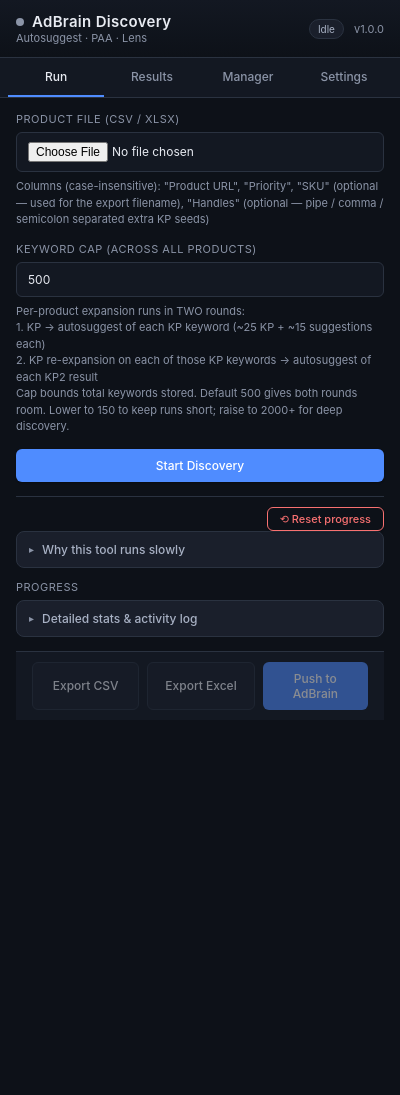
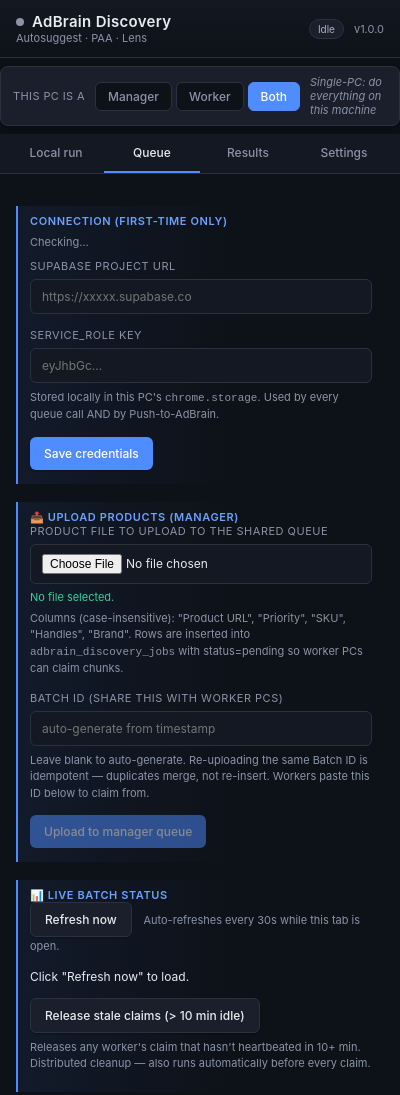
Before and after one commit to dropyparcelverifier-blip/Keyword-Planner, a browser extension: page popup.html in a window 400 px wide. Shown: the top 1095 px of the page. Before the commit the page ends 844 px from the top, so only its background shows below. Drawn offline with Linux system fonts and the light colour scheme.

Commit message:
popup: whole-popup role-based UI (Manager / Worker / Both)
The previous role toggle lived inside the Manager tab and only hid
sections within that tab — Run/Results/Settings stayed identical
across roles, which left worker PCs staring at a Run tab they should
never use, and the role choice was so deeply buried users missed it.

Now role drives the entire popup:

- Sticky banner under header. Always visible, three buttons (Manager,
  Worker, Both). Switching role updates body[data-mgr-role].
- All role-gated elements carry [data-show-when="comma,separated,
  role,list"]. CSS hides by default, un-hides on body-role match
  with display:revert. Single source of truth - tabs, sections,
  and any future element all use the same attribute. No JS toggling.
- Tabs themselves are now role-gated:
    Manager: Queue, Results, Settings
    Worker:  Queue, Results, Settings
    Both:    Local run + Queue + Results + Settings
  The Run tab (local file mode) is hidden unless you really want a
  single-PC setup. Workers should claim from the queue, not load
  files. Run tab renamed to "Local run" to reinforce that.
- The Manager tab is renamed to "Queue" (its real purpose). Default
  active tab + panel are now Queue, so a fresh popup lands on the
  distributed workflow instead of the local Run tab.
- Inside the Queue tab: role-aware section titles
    Manager: Upload products / Live status / Download all CSVs
    Worker:  Live status / Claim & run on this PC
    Both:    everything
- mgrApplyRole now also auto-switches the active tab if the current
  active one is hidden by the new role (e.g., user on Run tab clicks
  Manager -> auto-switches to Queue).
- body[data-mgr-role="both"] default attribute on <body> so there's no
  flash of empty UI before popup.js initialises.

```diff
--- a/popup.html
+++ b/popup.html
@@ -178,6 +178,68 @@
     button.secondary:hover:not(:disabled) { background: var(--panel-2); border-color: var(--border-strong); }
     button.danger { background: var(--danger); color: #1a0d0d; }
     button.danger:hover:not(:disabled) { background: #fca5a5; }
+
+    /* ============ Role banner — drives whole-popup role-based UI ============
+       Always-visible sticky banner under the header. The chosen role sets
+       body[data-mgr-role] which the visibility rules below use to hide
+       tabs and sections that aren't relevant to this PC's job.
+       Replaces the per-tab role buttons that lived inside the Manager
+       tab — those were too easy to miss, so the user's PC ended up in
+       the wrong mode and showed confusing controls. */
+    .role-banner {
+      display: flex;
+      align-items: center;
+      gap: 10px;
+      padding: 8px 12px;
+      margin: 8px 0;
+      background: var(--panel);
+      border: 1px solid var(--border);
+      border-radius: 8px;
+      box-shadow: var(--shadow-md);
+    }
+    .role-banner-label {
+      font-size: 11px;
+      color: var(--muted);
+      text-transform: uppercase;
+      letter-spacing: 0.4px;
+      flex-shrink: 0;
+    }
+    .role-banner-btns { display: flex; gap: 4px; }
+    .role-btn {
+      padding: 6px 12px;
+      font-size: 12px;
+      font-weight: 500;
+      border-radius: 6px;
+      border: 1px solid var(--border);
+      background: var(--bg);
+      color: var(--muted);
+      cursor: pointer;
+      box-shadow: none;
+    }
+    .role-btn:hover { background: var(--panel-2); color: var(--text); }
+    .role-btn.active {
+      background: var(--accent);
+      color: white;
+      border-color: var(--accent);
+    }
+    .role-banner-hint {
+      font-size: 11px;
+      color: var(--muted);
+      margin-left: auto;
+      font-style: italic;
+    }
+
+    /* Whole-popup role-based visibility. Any element with [data-show-when]
+       is shown ONLY if its comma-separated list includes the current role.
+       Tabs (top-of-popup) and sections (inside the Queue tab) use this same
+       mechanism — single source of truth, no JS toggling display:none on
+       each section individually.
+       Use display:revert so the element falls back to its natural display
+       value (block for div, inline-flex for .tab) when shown. */
+    [data-show-when] { display: none !important; }
+    body[data-mgr-role="manager"] [data-show-when*="manager"],
+    body[data-mgr-role="worker"]  [data-show-when*="worker"],
+    body[data-mgr-role="both"]    [data-show-when*="both"] { display: revert !important; }
 
     /* Reusable banner classes (replaces inline style="..."). Each banner
        has the same layout but a different colour family. */
@@ -786,7 +848,7 @@
     }
   </style>
 </head>
-<body>
+<body data-mgr-role="both">
   <header>
     <div>
       <h1>AdBrain Discovery</h1>
@@ -798,14 +860,27 @@
     </div>
   </header>
 
-  <div class="tabs">
-    <div class="tab active" data-tab="run">Run</div>
-    <div class="tab" data-tab="results">Results</div>
-    <div class="tab" data-tab="manager">Manager</div>
-    <div class="tab" data-tab="settings">Settings</div>
+  <!-- Sticky role banner. Drives the entire popup's visibility — sets
+       body[data-mgr-role] which CSS uses to hide irrelevant tabs and
+       sections. Always visible so the user can switch role at any time. -->
+  <div class="role-banner">
+    <div class="role-banner-label">This PC is a</div>
+    <div class="role-banner-btns">
+      <button class="role-btn" data-role="manager" id="roleBtnManager" title="Upload product files, monitor batch progress, collect all CSVs">Manager</button>
+      <button class="role-btn" data-role="worker"  id="roleBtnWorker"  title="Claim chunks from the manager's queue and run the engine">Worker</button>
+      <button class="role-btn" data-role="both"    id="roleBtnBoth"    title="Single-PC setup — manager + worker on one machine">Both</button>
+    </div>
+    <span class="role-banner-hint" id="roleBannerHint"></span>
   </div>
 
-  <div class="panel active" id="panel-run">
+  <div class="tabs">
+    <div class="tab"        data-tab="run"      data-show-when="both">Local run</div>
+    <div class="tab active" data-tab="queue"    data-show-when="manager,worker,both">Queue</div>
+    <div class="tab"        data-tab="results"  data-show-when="manager,worker,both">Results</div>
+    <div class="tab"        data-tab="settings" data-show-when="manager,worker,both">Settings</div>
+  </div>
+
+  <div class="panel" id="panel-run">
     <div class="section">
       <label class="label">Product file (CSV / XLSX)</label>
       <input type="file" id="fileInput" accept=".csv,.xlsx,.xls" />
@@ -1069,25 +1144,12 @@
     </div>
   </div>
 
-  <!-- ─────── Manager tab — distributed multi-PC mode ─────── -->
-  <div class="panel" id="panel-manager">
-
-    <!-- Role selector. Determines which sections of this tab are visible
-         so each PC sees only the controls relevant to its job. Stored in
-         localStorage so the choice sticks per-PC. -->
-    <div class="settings-group">
-      <div class="settings-group-title">This PC's role</div>
-      <div class="section" style="display:flex; gap:6px;">
-        <button class="secondary mgr-role-btn" data-role="manager" id="mgrRoleManager">Manager only</button>
-        <button class="secondary mgr-role-btn" data-role="worker"  id="mgrRoleWorker">Worker only</button>
-        <button class="secondary mgr-role-btn" data-role="both"    id="mgrRoleBoth">Both</button>
-      </div>
-      <div class="hint" style="margin-top:6px;">
-        <strong>Manager</strong> uploads the product list once and watches batch progress.
-        <strong>Worker</strong> claims chunks from the queue and runs them.
-        <strong>Both</strong> for single-PC test or the PC that doubles up.
-      </div>
-    </div>
+  <!-- ─────── Queue tab — distributed multi-PC workflow ─────── -->
+  <!-- Panel ID matches the tab's data-tab="queue" attribute. Visibility
+       of inner sections is driven by body[data-mgr-role] via CSS.
+       Queue is the default-active panel — Run is only shown for the
+       "both" role and is not the primary entrypoint anymore. -->
+  <div class="panel active" id="panel-queue">
 
     <!-- Inline Supabase credentials. Hidden once both are set so it
          doesn't visually clutter day-to-day use. Same storage keys as
@@ -1108,25 +1170,25 @@
       <div id="mgrSaveCredsResult" class="hint" style="margin-top:8px;"></div>
     </div>
 
-    <div class="settings-group mgr-role-section" data-show-when="manager,both">
-      <div class="settings-group-title">Step 1 — Upload products (manager only)</div>
+    <div class="settings-group" data-show-when="manager,both">
+      <div class="settings-group-title">📤 Upload products (manager)</div>
       <div class="section">
         <label class="label">Product file to upload to the shared queue</label>
         <input type="file" id="mgrFileInput" accept=".csv,.xlsx,.xls" />
         <div class="file-info" id="mgrFileInfo">No file selected.</div>
-        <div class="hint">Same format as the Run tab's product file. The list will be inserted into <code>adbrain_discovery_jobs</code> with status=pending so worker PCs can claim chunks.</div>
+        <div class="hint">Columns (case-insensitive): "Product URL", "Priority", "SKU", "Handles", "Brand". Rows are inserted into <code>adbrain_discovery_jobs</code> with status=pending so worker PCs can claim chunks.</div>
       </div>
       <div class="section">
-        <label class="label">Batch ID (workers will claim from this batch)</label>
+        <label class="label">Batch ID (share this with worker PCs)</label>
         <input type="text" id="mgrBatchId" placeholder="auto-generate from timestamp" />
-        <div class="hint">Leave blank to auto-generate. Re-uploading the same Batch ID is idempotent — duplicates are merged, not re-inserted.</div>
+        <div class="hint">Leave blank to auto-generate. Re-uploading the same Batch ID is idempotent — duplicates merge, not re-insert. Workers paste this ID below to claim from.</div>
       </div>
       <button id="mgrUploadBtn" disabled>Upload to manager queue</button>
       <div id="mgrUploadResult" class="hint" style="margin-top:8px;"></div>
     </div>
 
-    <div class="settings-group mgr-role-section" data-show-when="manager,worker,both">
-      <div class="settings-group-title">Step 2 — Live status</div>
+    <div class="settings-group" data-show-when="manager,worker,both">
+      <div class="settings-group-title">📊 Live batch status</div>
       <div class="section">
         <button class="secondary" id="mgrRefreshBtn">Refresh now</button>
         <span class="hint" style="margin-left:8px;">Auto-refreshes every 30s while this tab is open.</span>
@@ -1140,8 +1202,8 @@
       </div>
     </div>
 
-    <div class="settings-group mgr-role-section" data-show-when="worker,both">
-      <div class="settings-group-title">Step 3 — Claim work on THIS PC</div>
+    <div class="settings-group" data-show-when="worker,both">
+      <div class="settings-group-title">⚡ Claim &amp; run work on this PC</div>
       <div class="section">
         <label class="label">Worker ID for this PC</label>
         <input type="text" id="mgrWorkerId" placeholder="e.g. PC-A, Office, Home" />
@@ -1164,8 +1226,8 @@
          Supabase and generates per-SKU CSVs locally on THIS PC so the
          manager doesn't have to collect files from each worker's
          Downloads folder. Shown to manager + both. -->
-    <div class="settings-group mgr-role-section" data-show-when="manager,both">
-      <div class="settings-group-title">Step 4 — Download all CSVs (manager)</div>
+    <div class="settings-group" data-show-when="manager,both">
+      <div class="settings-group-title">📦 Download all CSVs (manager)</div>
       <div class="section">
         <label class="label">Batch to download</label>
         <input type="text" id="mgrDownloadBatchId" placeholder="paste a Batch ID from the status above" />
--- a/popup.js
+++ b/popup.js
@@ -1149,23 +1149,46 @@ let rtRefreshTimer = null;
 // doesn't overwrite the local-mode parsedProducts on the Run tab.
 let mgrParsedProducts = [];
 
-// Role toggle — Manager / Worker / Both. Hides sections that aren't
-// relevant to the chosen role so each PC sees a focused UI. Persisted
-// in localStorage so the choice sticks per-PC across popup opens.
+// ─── Role-based UI ───
+// Setting body[data-mgr-role] is the SOLE driver of role-based
+// visibility. Tabs and sections marked with [data-show-when="..."]
+// are shown/hidden via CSS based on the body attribute. This replaces
+// the previous per-element style.display toggling — single source of
+// truth, no per-section JS, easier to add new role-gated elements.
 const MGR_ROLE_KEY = 'adbrainMgrRole';
+
+// Role-aware hint text shown in the banner so the user always knows
+// what THIS role means for their PC.
+const ROLE_HINT = {
+  manager: 'Upload products, watch progress, download all CSVs',
+  worker:  'Claim chunks from the queue, run the engine',
+  both:    'Single-PC: do everything on this machine',
+};
+
 function mgrApplyRole(role) {
   if (!['manager', 'worker', 'both'].includes(role)) role = 'both';
   localStorage.setItem(MGR_ROLE_KEY, role);
-  document.querySelectorAll('.mgr-role-btn').forEach(b => {
-    b.classList.toggle('primary', b.dataset.role === role);
-    b.classList.toggle('secondary', b.dataset.role !== role);
-  });
-  document.querySelectorAll('.mgr-role-section').forEach(s => {
-    const allowed = String(s.dataset.showWhen || '').split(',').map(x => x.trim());
-    s.style.display = allowed.includes(role) ? '' : 'none';
-  });
-}
-document.querySelectorAll('.mgr-role-btn').forEach(b => {
+  document.body.dataset.mgrRole = role;
+  // Active-state styling for the banner buttons.
+  document.querySelectorAll('.role-btn').forEach(b => {
+    b.classList.toggle('active', b.dataset.role === role);
+  });
+  const hint = document.getElementById('roleBannerHint');
+  if (hint) hint.textContent = ROLE_HINT[role] || '';
+  // If the current active tab is now hidden by the new role, fall back
+  // to the first visible tab so the user isn't staring at an empty
+  // panel. Queue is visible for all roles so it's a safe default.
+  const activeTab = document.querySelector('.tab.active');
+  if (activeTab) {
+    const sw = String(activeTab.dataset.showWhen || '');
+    if (!sw.includes(role)) {
+      const firstVisible = Array.from(document.querySelectorAll('.tab'))
+        .find(t => String(t.dataset.showWhen || '').includes(role));
+      if (firstVisible) firstVisible.click();
+    }
+  }
+}
+document.querySelectorAll('.role-btn').forEach(b => {
   b.addEventListener('click', () => mgrApplyRole(b.dataset.role));
 });
 mgrApplyRole(localStorage.getItem(MGR_ROLE_KEY) || 'both');
@@ -1469,9 +1492,10 @@ let mgrAutoRefresh = null;
 document.querySelectorAll('.tab').forEach(tab => {
   tab.addEventListener('click', () => {
     if (mgrAutoRefresh) { clearInterval(mgrAutoRefresh); mgrAutoRefresh = null; }
-    if (tab.dataset.tab === 'manager') {
+    // Tab id changed from 'manager' to 'queue' so the label could rename
+    // without breaking selectors; the panel id is panel-queue.
+    if (tab.dataset.tab === 'queue') {
       mgrCheckCreds();
-      mgrApplyRole(localStorage.getItem(MGR_ROLE_KEY) || 'both');
       mgrRefreshSummary();
       mgrAutoRefresh = setInterval(mgrRefreshSummary, 30000);
     }
```
